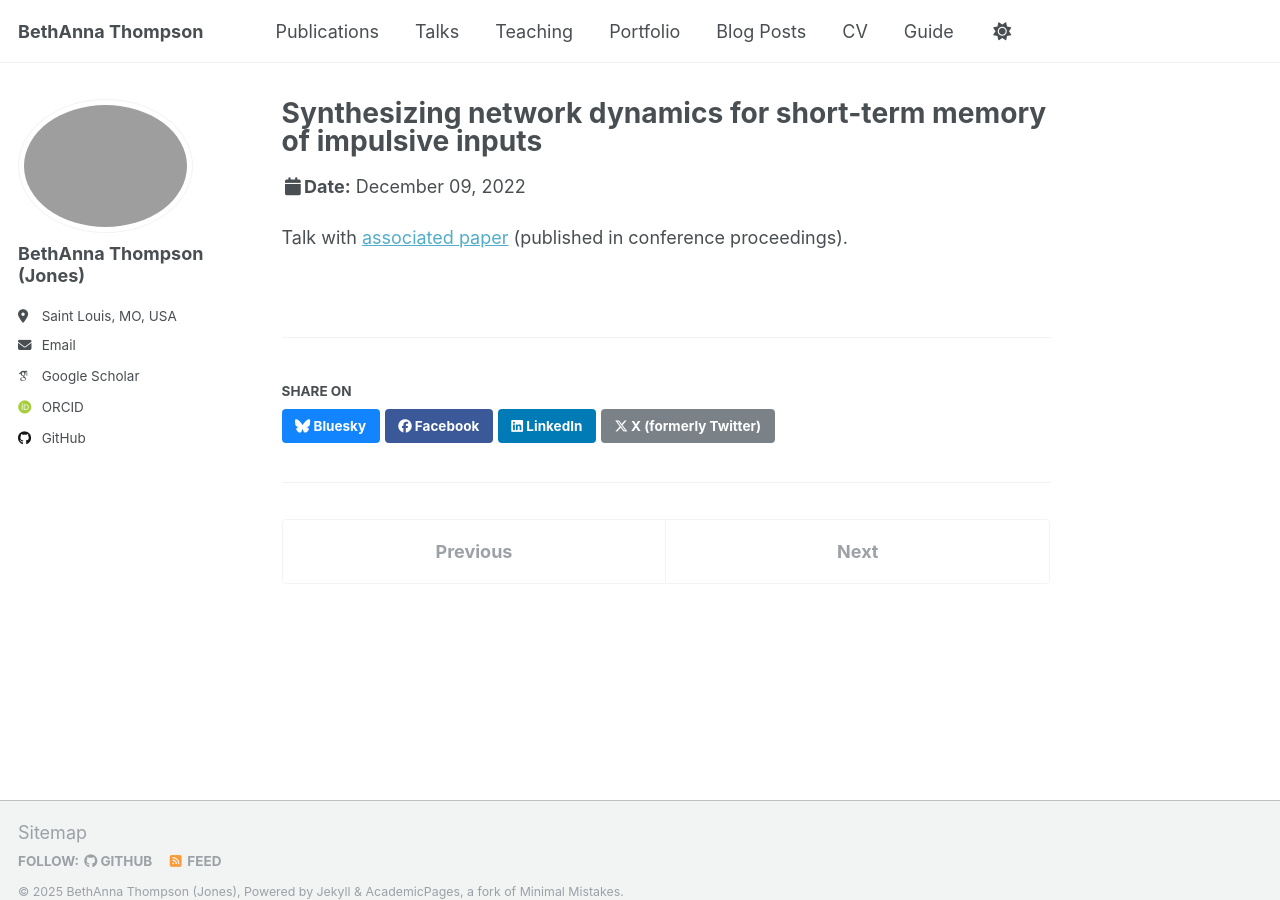
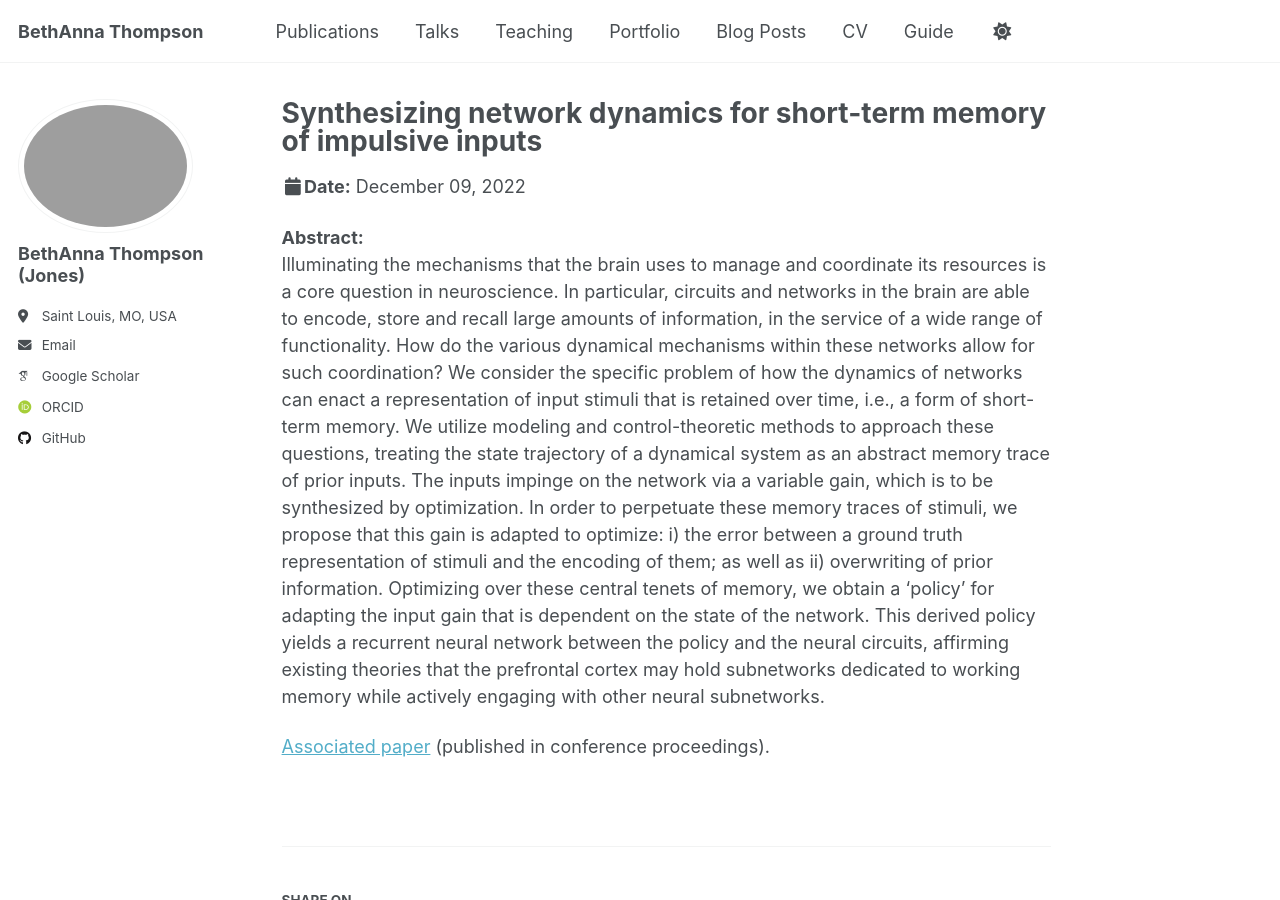
Before and after one commit to BethAnna/BethAnna.github.io, a Jekyll site: the page built from _talks/talk-CDC-2022.md, in a window 1280 px wide and 900 px high. Built offline with Jekyll 4.4.1, drawn with Linux system fonts in a browser that asks for light colours; some web fonts are replaced; a script that is not in the unit is left out.

Commit message:
Update talk-CDC-2022.md
Updated description with abstract

```diff
--- a/_talks/talk-CDC-2022.md
+++ b/_talks/talk-CDC-2022.md
@@ -8,4 +8,7 @@ date: 2022-12-09
 location: "Cancun, Mexico"
 ---
 
-Talk with [associated paper](https://ieeexplore.ieee.org/document/9993238) (published in conference proceedings).
+<b>Abstract:</b> <br>
+Illuminating the mechanisms that the brain uses to manage and coordinate its resources is a core question in neuroscience. In particular, circuits and networks in the brain are able to encode, store and recall large amounts of information, in the service of a wide range of functionality. How do the various dynamical mechanisms within these networks allow for such coordination? We consider the specific problem of how the dynamics of networks can enact a representation of input stimuli that is retained over time, i.e., a form of short-term memory. We utilize modeling and control-theoretic methods to approach these questions, treating the state trajectory of a dynamical system as an abstract memory trace of prior inputs. The inputs impinge on the network via a variable gain, which is to be synthesized by optimization. In order to perpetuate these memory traces of stimuli, we propose that this gain is adapted to optimize: i) the error between a ground truth representation of stimuli and the encoding of them; as well as ii) overwriting of prior information. Optimizing over these central tenets of memory, we obtain a ‘policy’ for adapting the input gain that is dependent on the state of the network. This derived policy yields a recurrent neural network between the policy and the neural circuits, affirming existing theories that the prefrontal cortex may hold subnetworks dedicated to working memory while actively engaging with other neural subnetworks.
+
+[Associated paper](https://ieeexplore.ieee.org/document/9993238) (published in conference proceedings).
```
